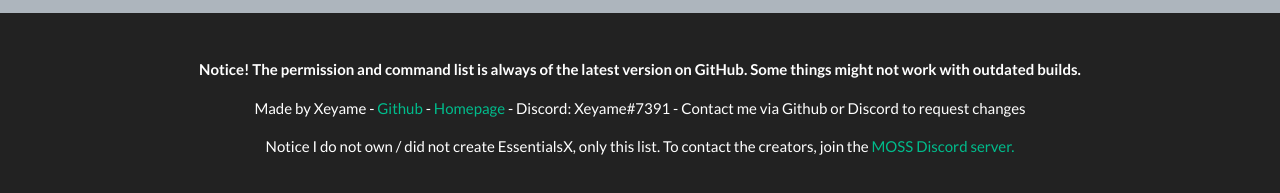
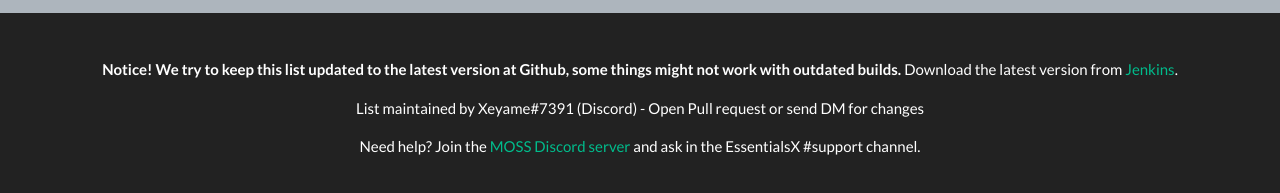
Before and after one commit to Xeyame/essinfo.xeya.me, a plain HTML site: page index.html in a window 1280 px wide. Shown: the part 319-512 px from the top of the page. Drawn offline with nearby package versions, Linux system fonts and the light colour scheme.

Commit message:
Update index.html

```diff
--- a/index.html
+++ b/index.html
@@ -37,9 +37,9 @@
         <br>
         <div class="container" style="margin-bottom: 50px; padding-bottom: 15px; border-radius: 5px; padding-left: 30px; padding-right: 30px; text-align: center;">
             <br>
-            <p><b>Notice! The permission and command list is always of the latest version on GitHub. Some things might not work with outdated builds.</b></p>
-            <p>Made by Xeyame - <a href="https://github.com/Xeyame/">Github</a> - <a href="https://www.xeya.me">Homepage</a> - Discord: Xeyame#7391 - Contact me via Github or Discord to request changes</p>
-            <p>Notice I do not own / did not create EssentialsX, only this list. To contact the creators, join the <a href="https://xeya.me/lvnmc">MOSS Discord server.</a></p>
+            <p><b>Notice! We try to keep this list updated to the latest version at Github, some things might not work with outdated builds.</b> Download the latest version from <a href="https://ci.ender.zone/job/EssentialsX/">Jenkins</a>.</p>
+            <p>List maintained by Xeyame#7391 (Discord) - Open Pull request or send DM for changes</p>
+            <p>Need help? Join the <a href="https://xeya.me/lvnmc">MOSS Discord server</a> and ask in the EssentialsX #support channel.</p>
         </div>
     </body>
 </html>
```
